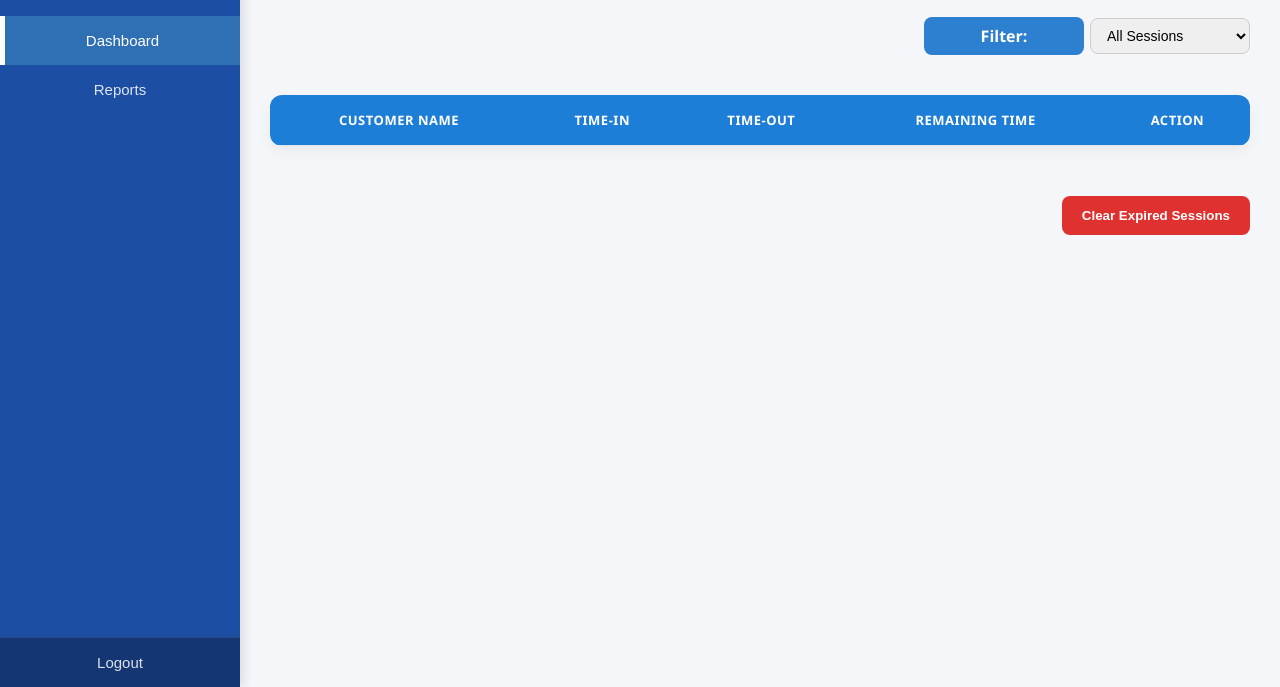
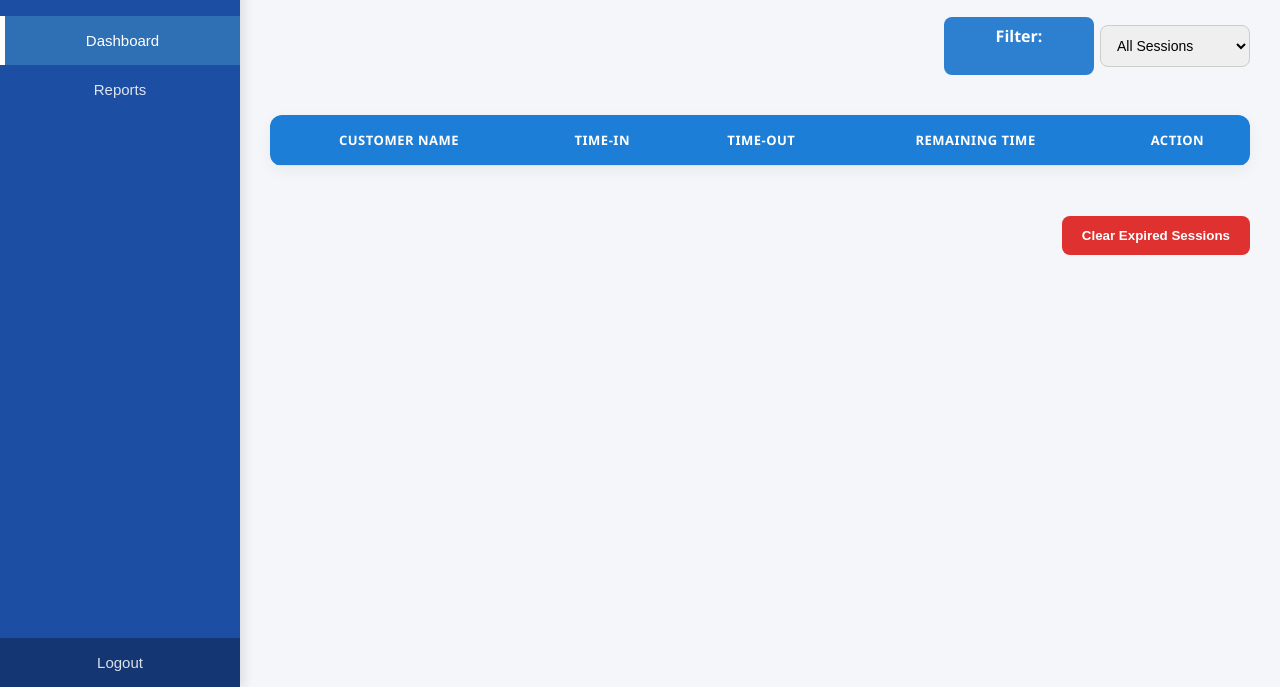
Before and after one commit to Mikmik1996/customer-session-tracking, a website: page frontend/dashboard.html in a window 1280 px wide. Both pictures are taken after a click on the button "Dashboard". Shown: the part 113-800 px from the top of the page. Drawn offline with nearby package versions, Linux system fonts and the light colour scheme; no server answers.

Commit message:
Make dashboard filter controls uniform and improve dashboard UI

```diff
--- a/frontend/dashboard.html
+++ b/frontend/dashboard.html
@@ -54,17 +54,16 @@
 .dashboard-filter label {
   background: #2d7fd0;
   color: white;
-  width: 160px;
+  width: 150px;
+  height: 42px;
   text-align: center;
   padding: 8px 0;
   border-radius: 8px;
   font-weight: bold;
 }
-
-
-
 .dashboard-filter select {
-  width: 160px;
+  width: 150px;
+  height: 42px;
   padding: 8px 12px;
   border: 1px solid #ccc;
   border-radius: 8px;
```
